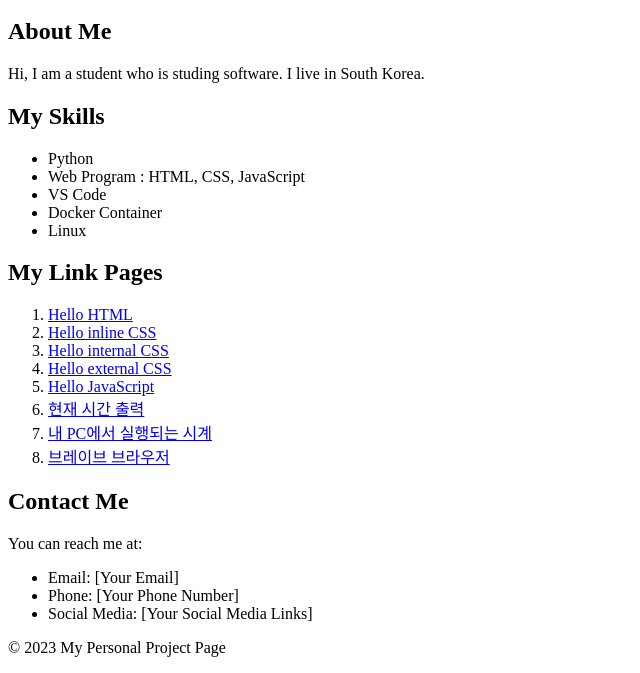
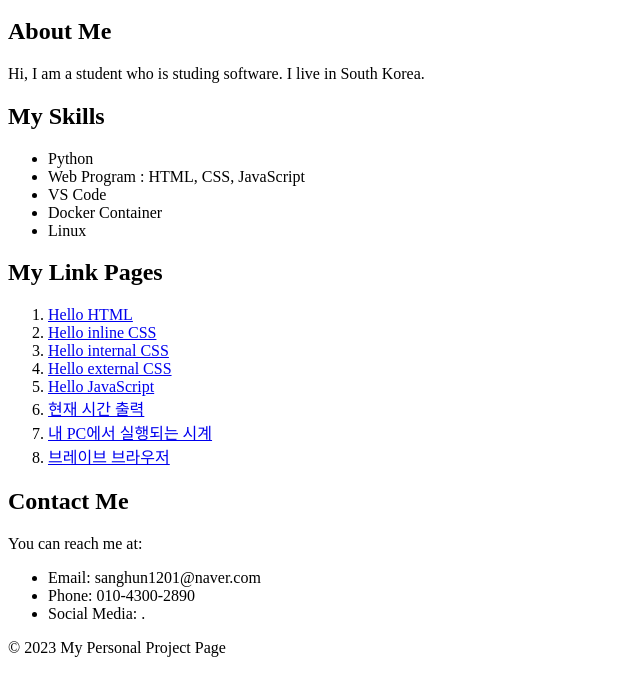
Before and after one commit to KimSanghyun20/w7, a plain HTML site: page index.html in a window 1280 px wide. Shown: the part 154-827 px from the top of the page, without its empty margins (0-640 px from the left). Drawn offline with Linux system fonts and the light colour scheme.

Commit message:
index commit

```diff
--- a/index.html
+++ b/index.html
@@ -50,9 +50,9 @@
         <h2>Contact Me</h2>
         <p>You can reach me at:</p>
         <ul>
-          <li>Email: [Your Email]</li>
-          <li>Phone: [Your Phone Number]</li>
-          <li>Social Media: [Your Social Media Links]</li>
+          <li>Email: sanghun1201@naver.com</li>
+          <li>Phone: 010-4300-2890</li>
+          <li>Social Media: .</li>
         </ul>
       </section>
     </main>
```
